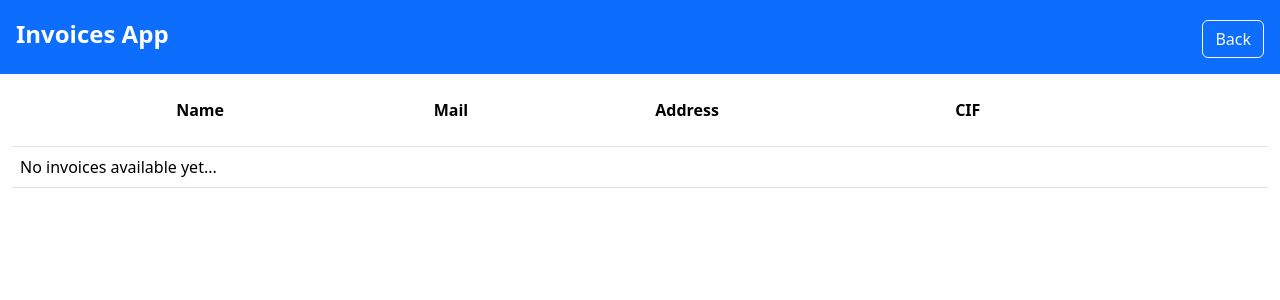
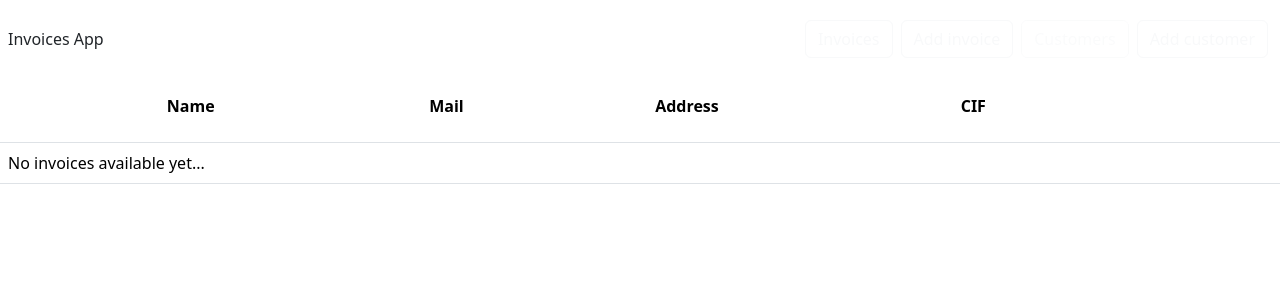
Before and after one commit to aalexmrt/django-invoices-generator, a Django app: page /view_customers/ in a window 1280 px wide. Shown: the top 300 px of the page. Run offline with Django 4.2, Linux system fonts and the light colour scheme; data that the repository does not hold is empty; some libraries are stand-ins or nearby versions.

Commit message:
refactor base.html file

```diff
--- a/invoices/templates/invoices/base.html
+++ b/invoices/templates/invoices/base.html
@@ -1,76 +1,80 @@
 <!DOCTYPE html>
-{# Load the tag library #}
 {% load bootstrap5 %}
+{% load static %}
 
-{# Load CSS and JavaScript #}
-{% bootstrap_css %}
-{% bootstrap_javascript %}
-
-{# Display django.contrib.messages as Bootstrap alerts #}
-{% bootstrap_messages %}
-
-{% load static %}
 <html lang="en">
 <head>
   <title>Invoices App</title>
   <meta charset="UTF-8">
   <meta name="viewport" content="width=device-width, initial-scale=1.0">
   <link rel="icon" type="image/x-icon" href="{% static 'invoices/images/favicon.ico' %}">
-  <link rel="stylesheet" href="{% static 'invoices/css/styles.css' %}">
-  <style>
-    /* Global styles */
-    /* Header styles */
-    .header {
-      background-color: #0d6efd;
-      color: #fff;
-      padding: 0.5em;
-    }
-
-    .logo {
-      font-size: 24px;
-      font-weight: bold;
-    }
-  </style>
-  <meta http-equiv="X-UA-Compatible" content="ie=edge">
+  <link rel="stylesheet" href="{% static 'invoices/css/base.css' %}">
+  {% block css %}
+  <!-- Additional CSS files specific to each template -->
+  {% endblock %}
+  {% bootstrap_css %}
+  {% bootstrap_javascript %}
 </head>
 
 <body>
-<header class="header">
-  <div class="d-flex align-items-baseline">
+  {% csrf_token %}
+  <div class="d-flex align-items-baseline header">
     <div class="logo flex-grow-1 p-2">Invoices App</div>
     <div class="p-2">
-      <nav class="navigation">
-        {% if request.path != '/' %}
-          <a class="btn btn btn-outline-light" role="button" href="{% url 'index' %}">Back</a>
-        {% endif %}
-      </nav>
-      {%if request.path == '/' %}
+
+
         <nav class="nav justify-content-end mt-2">
+          {% if 'view_invoices' in request.resolver_match.view_name %}
+          <a class="btn btn btn-outline-light disabled m-1" role="button" href="{% url 'view_invoices' %}">
+            Invoices
+          </a>
+          {% else %}
+          <a class="btn btn btn-outline-light m-1" role="button" href="{% url 'view_invoices' %}">
+            Invoices
+          </a>
+          {%endif%}
+
+          {% if 'make_invoice' in request.resolver_match.view_name %}
+
+          <a class="btn btn btn-outline-light m-1 disabled" role="button" href="{% url 'add_invoice' %}">
+            Add invoice
+          </a>
+          {%else%}
           <a class="btn btn btn-outline-light m-1" role="button" href="{% url 'add_invoice' %}">
-              <svg xmlns="http://www.w3.org/2000/svg" width="16" height="16" fill="currentColor" class="bi bi-plus" viewBox="0 0 16 16">
-              <path d="M8 4a.5.5 0 0 1 .5.5v3h3a.5.5 0 0 1 0 1h-3v3a.5.5 0 0 1-1 0v-3h-3a.5.5 0 0 1 0-1h3v-3A.5.5 0 0 1 8 4z"/>
-              </svg>
+            Add invoice
           </a>
-          <button type="submit" class="btn btn btn-outline-light m-1" value="Submit">
-              <svg xmlns="http://www.w3.org/2000/svg" width="16" height="16" fill="currentColor" class="bi bi-send" viewBox="0 0 16 16">
-              <path d="M15.854.146a.5.5 0 0 1 .11.54l-5.819 14.547a.75.75 0 0 1-1.329.124l-3.178-4.995L.643 7.184a.75.75 0 0 1 .124-1.33L15.314.037a.5.5 0 0 1 .54.11ZM6.636 10.07l2.761 4.338L14.13 2.576 6.636 10.07Zm6.787-8.201L1.591 6.602l4.339 2.76 7.494-7.493Z"/>
-              </svg>
-          </button>
-          <!-- <button type="submit" class="btn btn btn-outline-light m-1" value="Submit">
-              <svg xmlns="http://www.w3.org/2000/svg" width="16" height="16" fill="currentColor" class="bi bi-printer" viewBox="0 0 16 16">
-              <path d="M2.5 8a.5.5 0 1 0 0-1 .5.5 0 0 0 0 1z"/>
-              <path d="M5 1a2 2 0 0 0-2 2v2H2a2 2 0 0 0-2 2v3a2 2 0 0 0 2 2h1v1a2 2 0 0 0 2 2h6a2 2 0 0 0 2-2v-1h1a2 2 0 0 0 2-2V7a2 2 0 0 0-2-2h-1V3a2 2 0 0 0-2-2H5zM4 3a1 1 0 0 1 1-1h6a1 1 0 0 1 1 1v2H4V3zm1 5a2 2 0 0 0-2 2v1H2a1 1 0 0 1-1-1V7a1 1 0 0 1 1-1h12a1 1 0 0 1 1 1v3a1 1 0 0 1-1 1h-1v-1a2 2 0 0 0-2-2H5zm7 2v3a1 1 0 0 1-1 1H5a1 1 0 0 1-1-1v-3a1 1 0 0 1 1-1h6a1 1 0 0 1 1 1z"/>
-              </svg>
-          </button> -->
+          {%endif%}
+
+          {% if 'view_customers' in request.resolver_match.view_name %}
+          <a class="btn btn btn-outline-light disabled m-1" role="button" href="{% url 'view_customers' %}">
+            Customers
+          </a>
+          {%else%}
+          <a class="btn btn btn-outline-light m-1" role="button" href="{% url 'view_customers' %}">
+            Customers</a>
+          {%endif%}
+
+          {% if 'make_customer' in request.resolver_match.view_name %}
+          <a class="btn btn btn-outline-light disabled m-1" role="button" href="{% url 'add_customer' %}">
+            Add customer
+          </a>
+          {%else%}
+          <a class="btn btn btn-outline-light m-1" role="button" href="{% url 'add_customer' %}">
+            Add customer</a>
+          {% endif %}
+
         </nav>
-    {%endif%}
+
     </div>
-</div>
-</header>
-<div class="container-fluid">
-{% block main %}
-  <!--Here the content of the page-->
-{% endblock %}
-</div>
+  </div>
+
+  {% block main %}
+    <!-- Here goes the content of the page -->
+  {% endblock %}
+
+  {% block javascript %}
+    <!-- Additional JavaScript files specific to each template -->
+  {% endblock %}
+
 </body>
 </html>
```
Also changed, not shown: invoices/templates/invoices/index.html (deleted, +0 -84 lines).
